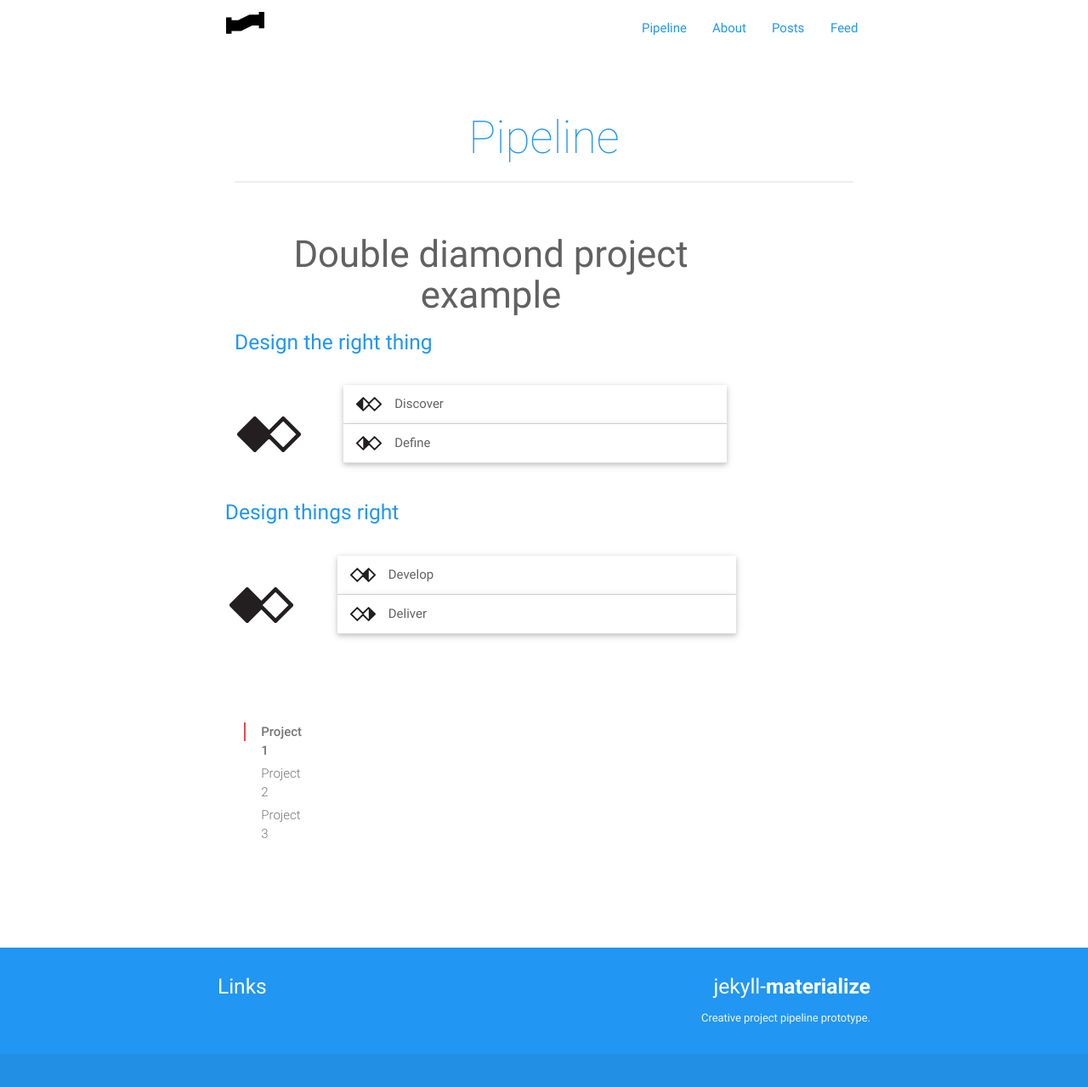
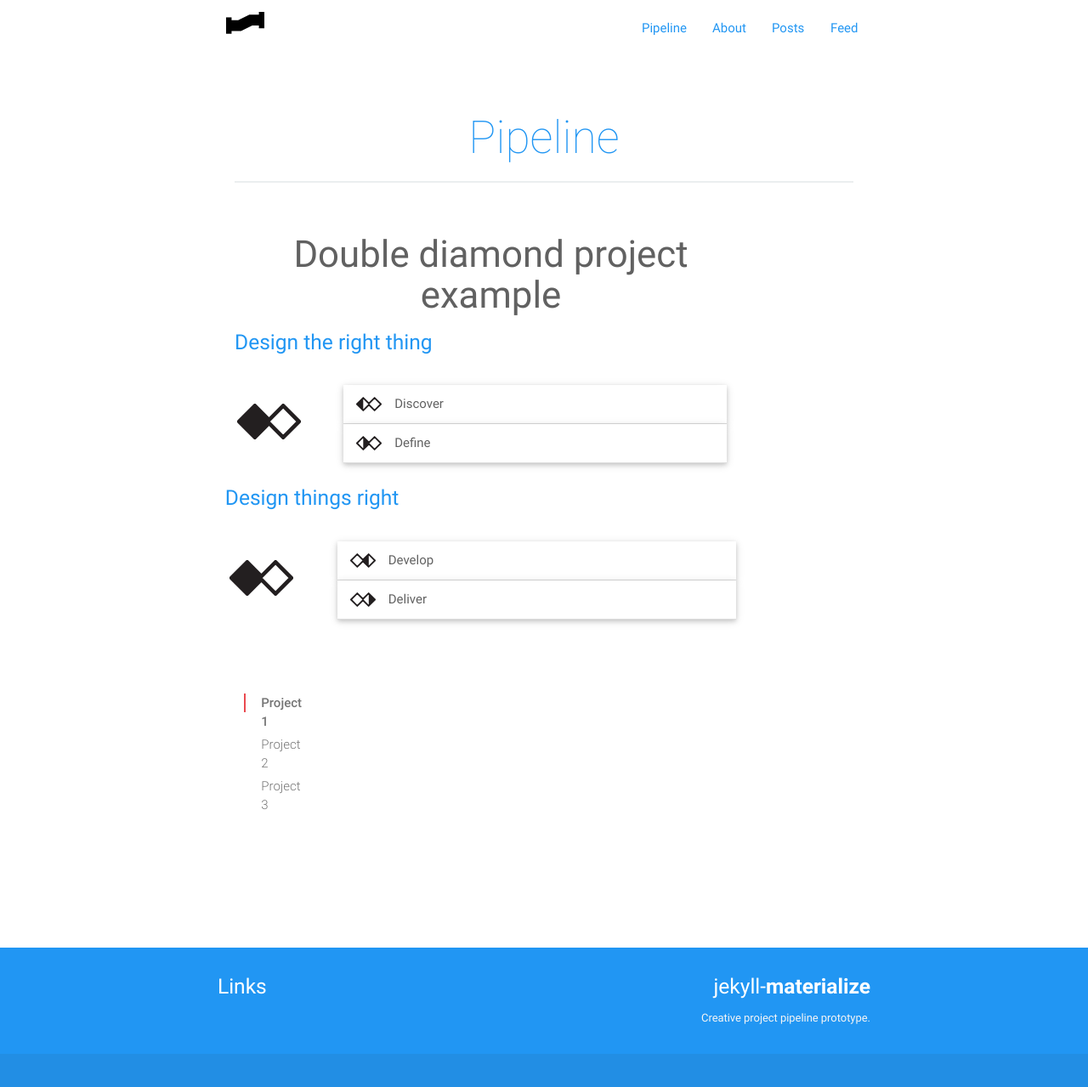
Before and after one commit to dmd-program/pipeline, a Jekyll site: the page built from index.html, in a window 1280 px wide and 1290 px high. Shown: the top 1279 px of the window at 85% size. Built offline with Jekyll 4.4.1, drawn with Linux system fonts in a browser that asks for light colours; the list of posts is cut into pages by our own code.

Commit message:
style change

```diff
--- a/assets/css/app.scss
+++ b/assets/css/app.scss
@@ -126,5 +126,5 @@ svg#pipeline-icon {
     font-size: 1.6rem;
     display: block;
     text-align: center;
-    margin: 3rem auto;
+    margin: 2rem auto;
   }
```
